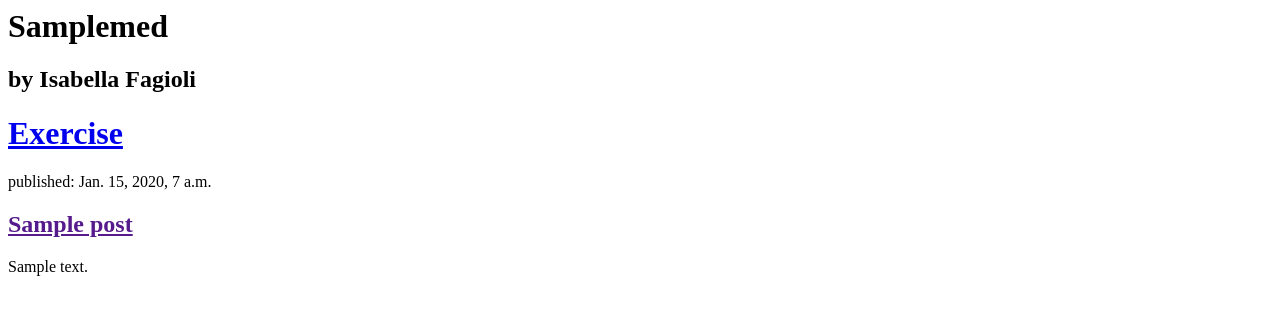
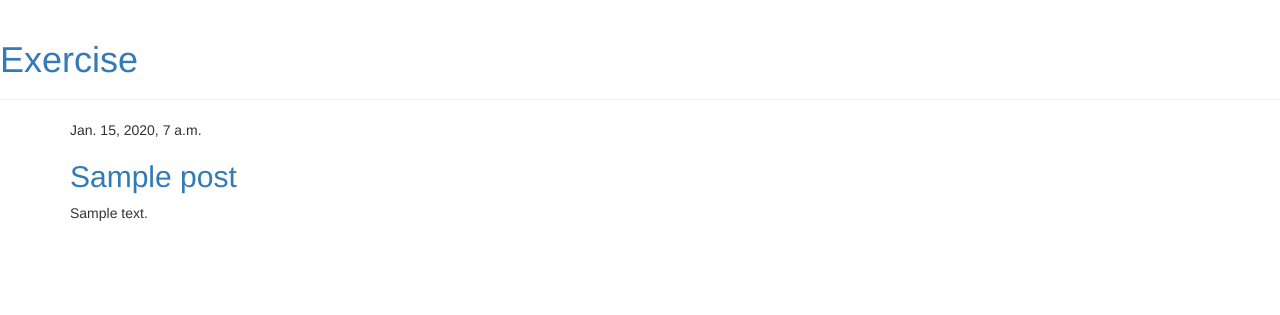
Before and after one commit to isabellafagioli/Exercicio, a Django app: page / in a window 1280 px wide. Shown: the top 315 px of the page. Run offline with Django 3.2, Linux system fonts and the light colour scheme; tables that the repository leaves empty hold one stand-in row (values such as "Sample post"); some libraries are stand-ins or nearby versions.

Commit message:
created details for posts

```diff
--- /dev/null
+++ b/blog/templates/blog/base.html
@@ -0,0 +1,23 @@
+{% load static %}
+<html>
+    <head>
+        <title>Blog test</title>
+        <link rel="stylesheet" href="//maxcdn.bootstrapcdn.com/bootstrap/3.2.0/css/bootstrap.min.css">
+        <link rel="stylesheet" href="//maxcdn.bootstrapcdn.com/bootstrap/3.2.0/css/bootstrap-theme.min.css">
+        <link href='//fonts.googleapis.com/css?family=Lobster&subset=latin,latin-ext' rel='stylesheet' type='text/css'>
+        <link rel="stylesheet" href="{% static 'css/blog.css' %}">
+    </head>
+    <body>
+        <div class="page-header">
+            <h1><a href="/">Exercise</a></h1>
+        </div>
+        <div class="content container">
+            <div class="row">
+                <div class="col-md-8">
+                {% block content %}
+                {% endblock %}
+                </div>
+            </div>
+        </div>
+    </body>
+</html>
--- a/blog/templates/blog/post_list.html
+++ b/blog/templates/blog/post_list.html
@@ -1,20 +1,13 @@
-<html>
-    <head>
-        <title>Test blog</title>
-    </head>
-<body>
-    <h1>Samplemed</h1>
-    <h2>by Isabella Fagioli</h2>
-    <div>
-        <h1><a href="/">Exercise</a></h1>
-    </div>
+{% extends 'blog/base.html' %}
 
+{% block content %}
     {% for post in posts %}
-        <div>
-            <p>published: {{ post.published_date }}</p>
-            <h2><a href="">{{ post.title }}</a></h2>
+        <div class="post">
+            <div class="date">
+                {{ post.published_date }}
+            </div>
+            <h2><a href="{% url 'post_detail' pk=post.pk %}">{{ post.title }}</a></h2>
             <p>{{ post.text|linebreaksbr }}</p>
         </div>
     {% endfor %}
-</body>
-</html>
+{% endblock %}
--- a/blog/urls.py
+++ b/blog/urls.py
@@ -3,4 +3,5 @@ from . import views
 
 urlpatterns = [
     path('', views.post_list, name='post_list'),
+    path('post/<int:pk>/', views.post_detail, name='post_detail'),
 ]
--- a/blog/views.py
+++ b/blog/views.py
@@ -1,8 +1,13 @@
 from django.shortcuts import render
 from django.utils import timezone
+from django.shortcuts import render, get_object_or_404
 from .models import Post
 
 
 def post_list(request):
     posts = Post.objects.filter(published_date__lte=timezone.now()).order_by('published_date')
     return render(request, 'blog/post_list.html', {'posts': posts})
+
+def post_detail(request, pk):
+    post = get_object_or_404(Post, pk=pk)
+    return render(request, 'blog/post_detail.html', {'post': post})
```
